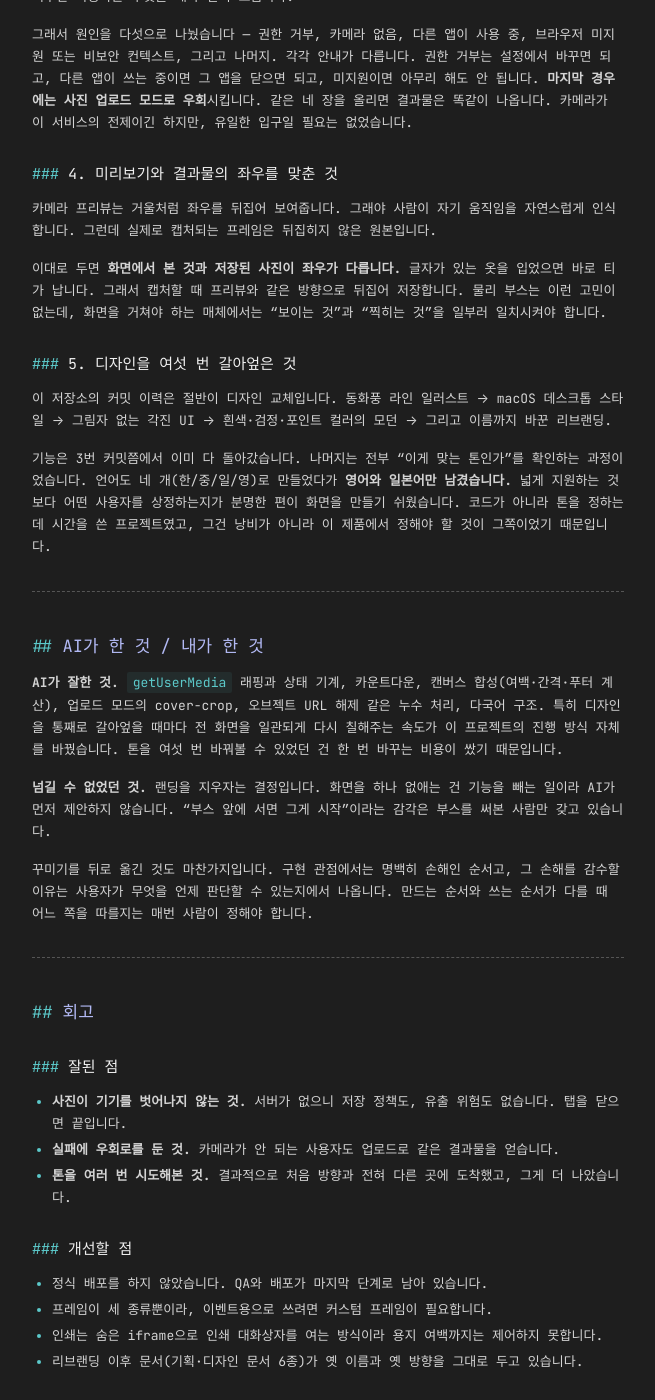
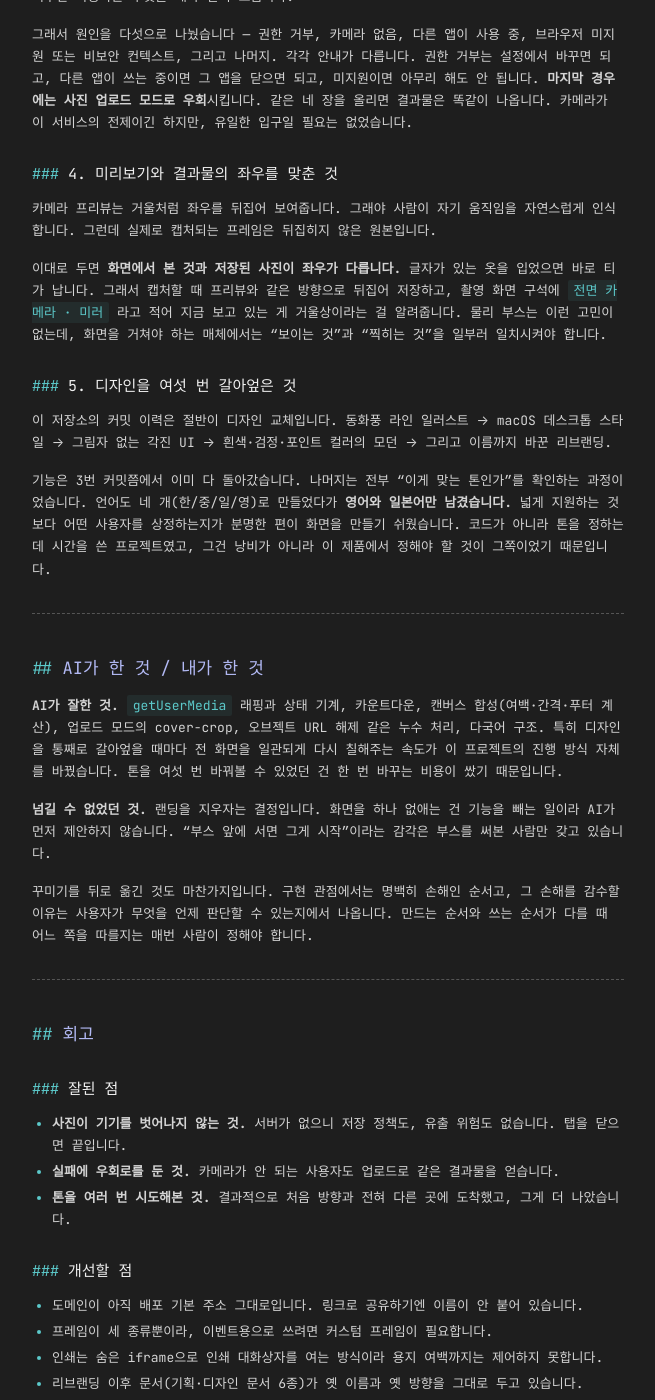
Before and after one commit to behaviodd/behaviodd.github.io, a Jekyll site: the page built from _posts/2026-06-18-photobooth.md, in a window 1280 px wide and 1400 px high, scrolled down 2114 px. Shown: the whole window, without its empty margins (312-967 px from the left). Built offline with Jekyll 4.4.1, drawn with Linux system fonts in a browser that asks for light colours; some web fonts are replaced; some of the changed text lies outside the part shown.

Commit message:
photobooth 배포 정보 정정 — 라이브 링크 추가
라이브(photobooth-navy-eta.vercel.app) 확인 결과 이미 배포돼 있었다.
미배포로 적었던 리드·회고·Phase 7 수정. 촬영 화면의 미러 표기를 판단 4에 반영.

Co-Authored-By: Claude Opus 5 (1M context) <noreply@anthropic.com>

```diff
--- a/_posts/2026-06-18-photobooth.md
+++ b/_posts/2026-06-18-photobooth.md
@@ -58,7 +58,7 @@ layout: post
 
 카메라 프리뷰는 거울처럼 좌우를 뒤집어 보여줍니다. 그래야 사람이 자기 움직임을 자연스럽게 인식합니다. 그런데 실제로 캡처되는 프레임은 뒤집히지 않은 원본입니다.
 
-이대로 두면 **화면에서 본 것과 저장된 사진이 좌우가 다릅니다.** 글자가 있는 옷을 입었으면 바로 티가 납니다. 그래서 캡처할 때 프리뷰와 같은 방향으로 뒤집어 저장합니다. 물리 부스는 이런 고민이 없는데, 화면을 거쳐야 하는 매체에서는 "보이는 것"과 "찍히는 것"을 일부러 일치시켜야 합니다.
+이대로 두면 **화면에서 본 것과 저장된 사진이 좌우가 다릅니다.** 글자가 있는 옷을 입었으면 바로 티가 납니다. 그래서 캡처할 때 프리뷰와 같은 방향으로 뒤집어 저장하고, 촬영 화면 구석에 `전면 카메라 · 미러` 라고 적어 지금 보고 있는 게 거울상이라는 걸 알려줍니다. 물리 부스는 이런 고민이 없는데, 화면을 거쳐야 하는 매체에서는 "보이는 것"과 "찍히는 것"을 일부러 일치시켜야 합니다.
 
 ### 5. 디자인을 여섯 번 갈아엎은 것
 
@@ -88,7 +88,7 @@ layout: post
 
 ### 개선할 점
 
-- 정식 배포를 하지 않았습니다. QA와 배포가 마지막 단계로 남아 있습니다.
+- 도메인이 아직 배포 기본 주소 그대로입니다. 링크로 공유하기엔 이름이 안 붙어 있습니다.
 - 프레임이 세 종류뿐이라, 이벤트용으로 쓰려면 커스텀 프레임이 필요합니다.
 - 인쇄는 숨은 iframe으로 인쇄 대화상자를 여는 방식이라 용지 여백까지는 제어하지 못합니다.
 - 리브랜딩 이후 문서(기획·디자인 문서 6종)가 옛 이름과 옛 방향을 그대로 두고 있습니다.
@@ -109,7 +109,7 @@ layout: post
 | 합성 | HTML Canvas | 서버 없이 고해상도 PNG 생성 |
 | 공유 | Web Share API | 미지원 시 다운로드로 폴백 |
 | 다국어 | 자체 i18n (EN / JA) | 기본 영어, 일본어 자동 감지 |
-| 배포 | Vercel (설정만 완료) | — |
+| 배포 | Vercel | — |
 
 ## 촬영
 
@@ -179,6 +179,6 @@ photobooth/
 
 **Phase 6** — UX 재설계. 랜딩 제거, 자동 4컷, 찍고 나서 꾸미기로 순서 반전.
 
-**Phase 7(미완)** — QA와 배포.
+**Phase 7** — 배포. 남은 건 QA와 도메인 정리.
 
 </details>
```
Also changed, not shown: other parts of _posts/2026-06-18-photobooth.md (+1 -1 lines).
